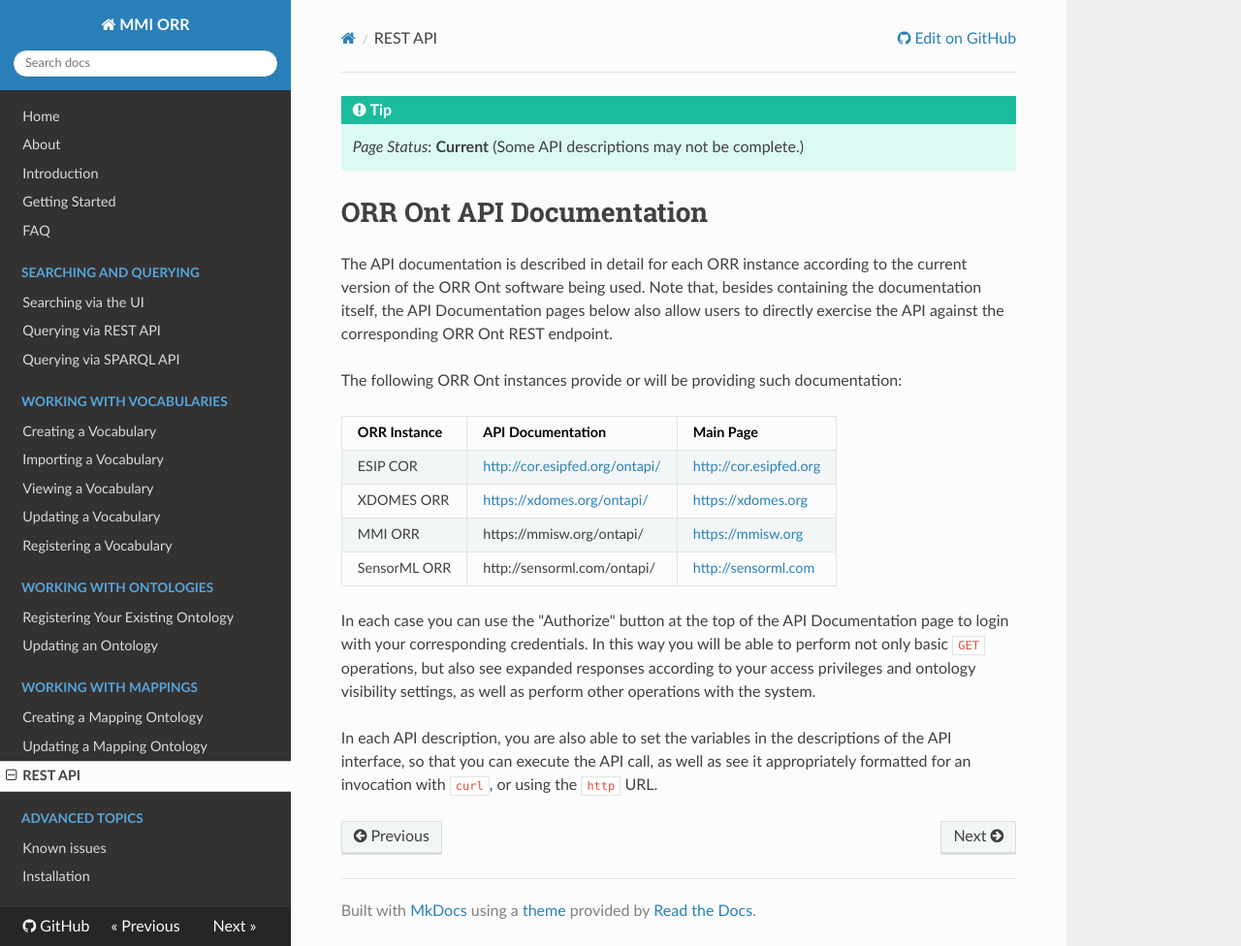
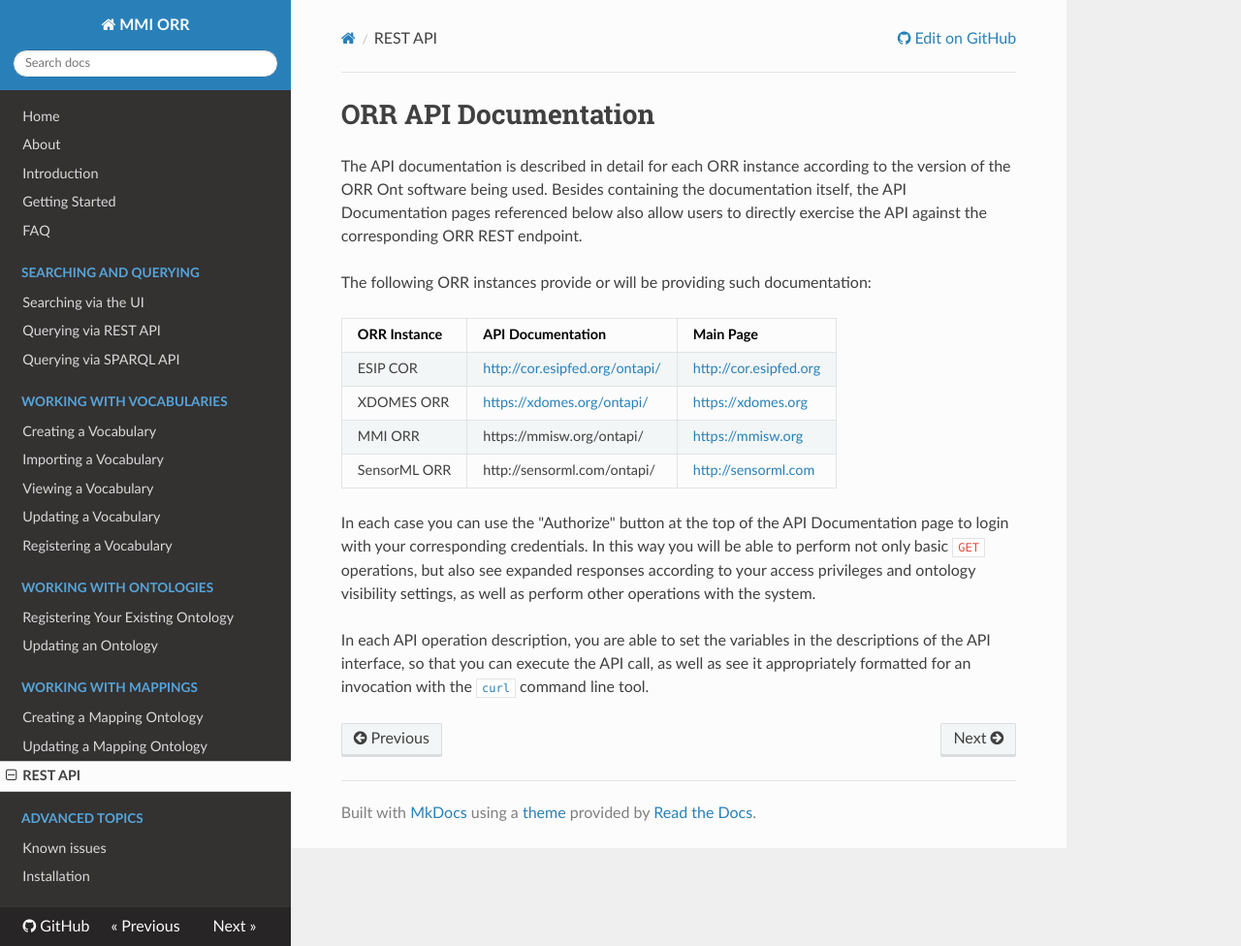
Before and after one commit to mmisw/mmiorr-docs, an MkDocs documentation site: the page built from docs/api/index.md, in a window 1280 px wide and 976 px high. Shown: the whole window at 97% size. Built offline with MkDocs 1.6.1, drawn with Linux system fonts in a browser that asks for light colours; nearby versions of some CDN libraries; old or Windows-style settings are respelled for this version of MkDocs.

Commit message:
update ORR API Documentation page

```diff
--- a/docs/api/index.md
+++ b/docs/api/index.md
@@ -1,14 +1,11 @@
-!!! tip
-    _Page Status_: **Current**  (Some API descriptions may not be complete.)
-
-# ORR Ont API Documentation
+# ORR API Documentation
 
 The API documentation is described in detail for each ORR instance according to
-the current version of the ORR Ont software being used.
-Note that, besides containing the documentation itself, the API Documentation pages below
-also allow users to directly exercise the API against the corresponding ORR Ont REST endpoint.
+the version of the ORR Ont software being used.
+Besides containing the documentation itself, the API Documentation pages referenced below
+also allow users to directly exercise the API against the corresponding ORR REST endpoint.
 
-The following ORR Ont instances provide or will be providing such documentation:
+The following ORR instances provide or will be providing such documentation:
 
 |ORR Instance| API Documentation | Main Page |
 |-|-|-|
@@ -22,6 +19,6 @@
 but also see expanded responses according to your access privileges and ontology
 visibility settings, as well as perform other operations with the system.
 
-In each API description, you are also able to set the variables in the descriptions of the API interface,
-so that you can execute the API call, as well as see it appropriately formatted for an invocation with `curl`,
-or using the `http` URL.
+In each API operation description, you are able to set the variables in the descriptions of the API interface,
+so that you can execute the API call, as well as see it appropriately formatted for an invocation with
+the [`curl`](https://curl.haxx.se/) command line tool.
```
